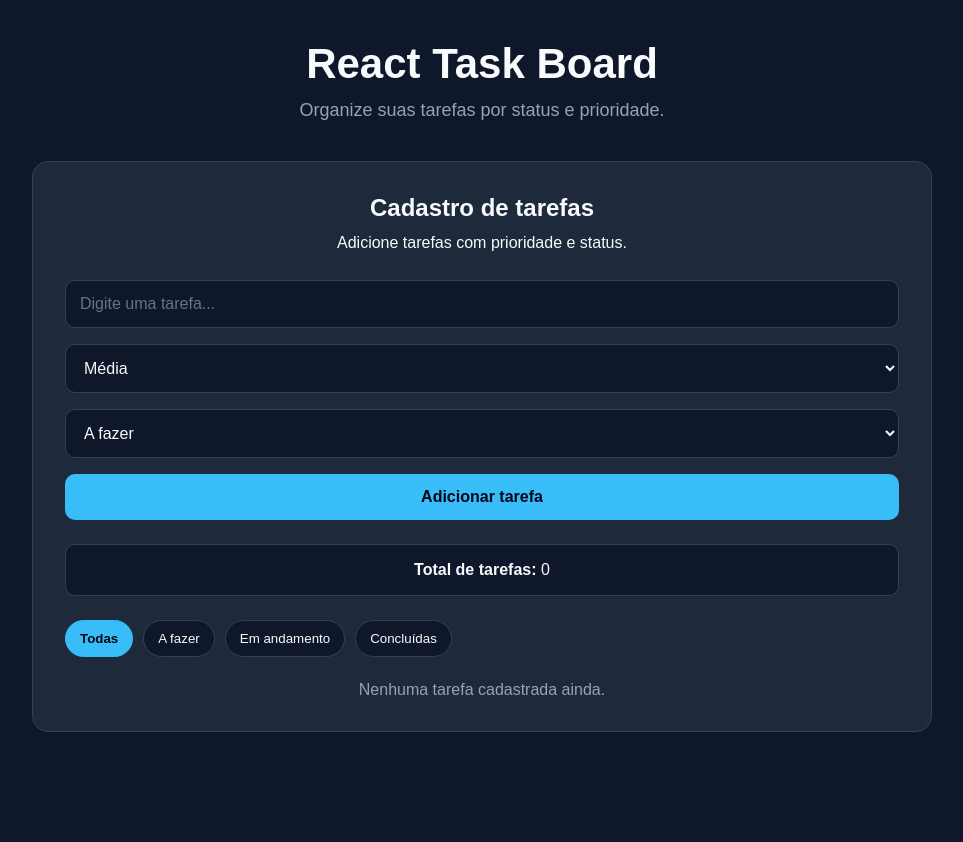
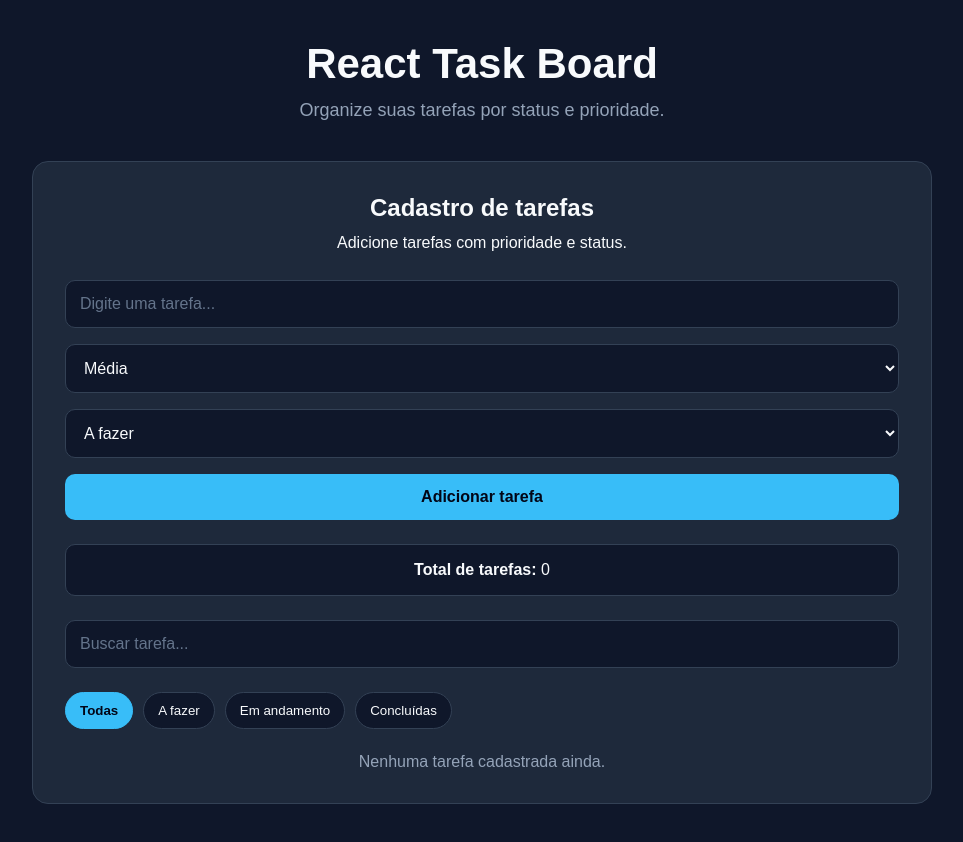
Before and after one commit to rfactt/task-board, a React (Vite) app: page / in a window 1280 px wide. Shown: the whole page, without its empty margins (158-1121 px from the left). Before the commit the page ends 800 px from the top, so only its background shows below. Built offline with nearby package versions, Linux system fonts and the light colour scheme.

Commit message:
adiciona busca de tarefas por nome

```diff
--- a/src/App.jsx
+++ b/src/App.jsx
@@ -7,6 +7,7 @@ import FilterBar from "./components/FilterBar";
 function App() {
   const [tasks, setTasks] = useState([]);
   const [filter, setFilter] = useState("todas");
+  const [search, setSearch] = useState("");
 
   function addTask(newTask) {
     setTasks([...tasks, newTask]);
@@ -32,10 +33,14 @@ function App() {
     setTasks(updatedTasks);
   }
 
-  const filteredTasks =
-    filter === "todas"
-      ? tasks
-      : tasks.filter((task) => task.status === filter);
+  const filteredTasks = tasks.filter((task) => {
+    const matchesStatus = filter === "todas" || task.status === filter;
+    const matchesSearch = task.title
+      .toLowerCase()
+      .includes(search.toLowerCase());
+
+    return matchesStatus && matchesSearch;
+  });
 
   return (
     <main className="app">
@@ -51,6 +56,14 @@ function App() {
           <strong>Total de tarefas:</strong> {tasks.length}
         </div>
 
+        <input
+          className="search-input"
+          type="text"
+          placeholder="Buscar tarefa..."
+          value={search}
+          onChange={(event) => setSearch(event.target.value)}
+        />
+
         <FilterBar currentFilter={filter} onChangeFilter={setFilter} />
 
         <TaskList
--- a/src/index.css
+++ b/src/index.css
@@ -173,3 +173,18 @@ body {
   border-color: #38bdf8;
   font-weight: bold;
 }
+
+.search-input {
+  width: 100%;
+  margin-top: 24px;
+  padding: 14px;
+  border: 1px solid #334155;
+  border-radius: 10px;
+  background: #0f172a;
+  color: #f8fafc;
+  font-size: 16px;
+}
+
+.search-input::placeholder {
+  color: #64748b;
+}
```
